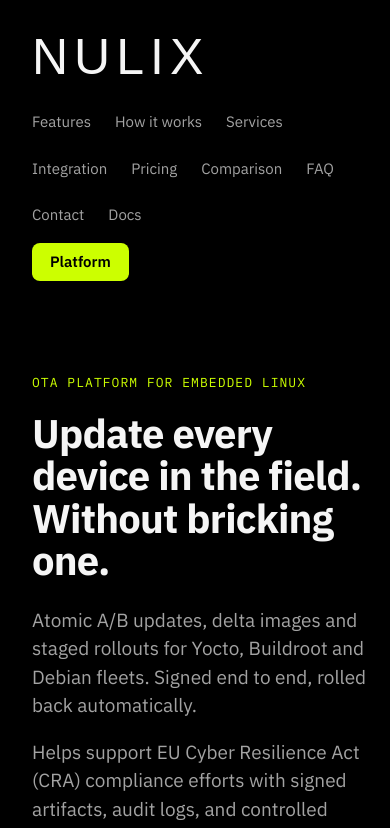
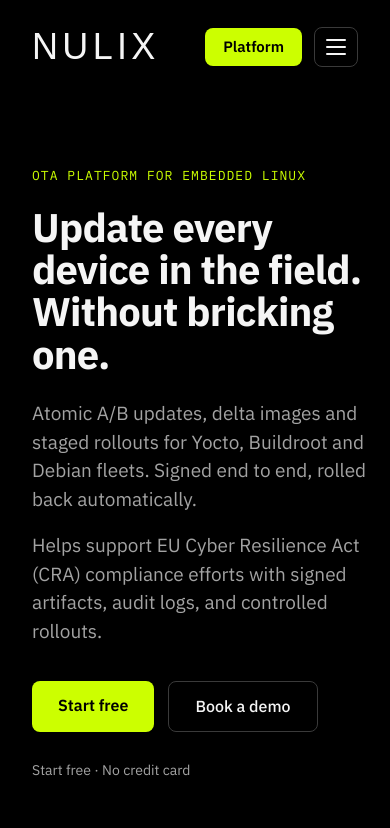
Before and after one commit to nulix/nulix.io, a Next.js app: page / in a window 390 px wide. Shown: the top 828 px of the page. Built offline with nearby package versions, Linux system fonts and the light colour scheme; a web font is replaced by a local one.

Commit message:
Keep Platform CTA visible beside mobile menu toggle
Signed-off-by: Matija Tudan <tudan.matija@gmail.com>

```diff
--- a/app/components/Header.tsx
+++ b/app/components/Header.tsx
@@ -1,4 +1,10 @@
+"use client";
+
+import { useState } from "react";
+
 export default function Header() {
+  const [open, setOpen] = useState(false);
+
   return (
     <header className="wrap nav">
       <a href="/" className="logo" style={{ textDecoration: "none" }}>NULIX</a>
@@ -13,8 +19,31 @@
         <a href="/#demo">Contact</a>
         <a href="https://docs.nulix.io" target="_blank" rel="noopener">Docs</a>
       </nav>
-      <div className="nav-actions">
-        <a href="https://platform.nulix.io" className="btn btn-primary btn-sm">Platform</a>
+      <div className="nav-right">
+        <a href="https://platform.nulix.io" className="btn btn-primary btn-sm nav-platform">Platform</a>
+        <button
+          className={`nav-toggle ${open ? "is-open" : ""}`}
+          onClick={() => setOpen(!open)}
+          aria-expanded={open}
+          aria-label="Toggle menu"
+        >
+          <span className="nav-toggle-bar" />
+          <span className="nav-toggle-bar" />
+          <span className="nav-toggle-bar" />
+        </button>
+      </div>
+      <div className={`nav-menu ${open ? "open" : ""}`}>
+        <nav className="nav-links-mobile">
+          <a href="/#features" onClick={() => setOpen(false)}>Features</a>
+          <a href="/#how" onClick={() => setOpen(false)}>How it works</a>
+          <a href="/services" onClick={() => setOpen(false)}>Services</a>
+          <a href="/#integration" onClick={() => setOpen(false)}>Integration</a>
+          <a href="/#pricing" onClick={() => setOpen(false)}>Pricing</a>
+          <a href="/#comparison" onClick={() => setOpen(false)}>Comparison</a>
+          <a href="/#faq" onClick={() => setOpen(false)}>FAQ</a>
+          <a href="/#demo" onClick={() => setOpen(false)}>Contact</a>
+          <a href="https://docs.nulix.io" target="_blank" rel="noopener">Docs</a>
+        </nav>
       </div>
     </header>
   );
--- a/app/globals.css
+++ b/app/globals.css
@@ -17,6 +17,7 @@
 .logo { font-family: var(--font-logo), "Goldman", system-ui, sans-serif; font-size: 50px; font-weight: 400; letter-spacing: 0.12em; color: var(--text); user-select: none; -webkit-user-select: none; -moz-user-select: none; -ms-user-select: none; }
 .nav-links { display: flex; flex-wrap: wrap; gap: 24px; font-size: 15px; }
 .nav-actions { display: flex; flex-wrap: wrap; gap: 10px; align-items: center; }
+.nav-right { display: flex; align-items: center; gap: 12px; flex-shrink: 0; }
 
 .btn { display: inline-block; padding: 15px 26px; border-radius: 8px; font-weight: 600; font-size: 16px; line-height: 1.2; }
 .btn-primary { background: var(--accent); color: var(--on-accent); border: none; } .btn-primary:hover { color: var(--on-accent); filter: brightness(1.08); }
@@ -114,3 +115,61 @@
 .faq-item { background: var(--surface); border: 1px solid var(--border); border-radius: 12px; padding: 18px 22px; }
 .faq-item summary { cursor: pointer; font-weight: 600; }
 .faq-item p { margin-top: 10px; color: var(--muted); }
+
+.nav-toggle {
+  display: none;
+  background: transparent;
+  border: 1px solid var(--border-2);
+  border-radius: 8px;
+  width: 44px;
+  height: 40px;
+  padding: 0;
+  cursor: pointer;
+  z-index: 2;
+  flex-shrink: 0;
+  flex-direction: column;
+  align-items: center;
+  justify-content: center;
+  gap: 5px;
+  transition: border-color .2s ease, background .2s ease;
+}
+.nav-toggle:hover { border-color: var(--border-2); background: var(--surface); }
+.nav-toggle-bar {
+  display: block;
+  width: 20px;
+  height: 2px;
+  border-radius: 2px;
+  background: var(--text);
+  transition: transform .3s ease, opacity .2s ease;
+}
+.nav-toggle.is-open .nav-toggle-bar:nth-child(1) { transform: translateY(7px) rotate(45deg); }
+.nav-toggle.is-open .nav-toggle-bar:nth-child(2) { opacity: 0; transform: scaleX(0); }
+.nav-toggle.is-open .nav-toggle-bar:nth-child(3) { transform: translateY(-7px) rotate(-45deg); }
+
+.nav-menu { display: none; }
+.nav-links-mobile { display: flex; flex-direction: column; gap: 16px; width: 100%; }
+@media (max-width: 1080px) {
+  .nav { gap: 12px; position: relative; flex-wrap: nowrap; }
+  .logo { font-size: 36px; }
+  .nav-links { display: none; }
+  .nav-toggle { display: flex; }
+  .nav-menu {
+    display: flex;
+    position: absolute;
+    top: 100%;
+    left: 0;
+    right: 0;
+    background: var(--bg);
+    border-bottom: 1px solid var(--border);
+    flex-direction: column;
+    align-items: flex-start;
+    gap: 16px;
+    padding: 16px 32px;
+    z-index: 10;
+    opacity: 0;
+    transform: translateY(-8px);
+    pointer-events: none;
+    transition: opacity .25s ease, transform .25s ease;
+  }
+  .nav-menu.open { opacity: 1; transform: translateY(0); pointer-events: auto; }
+}
```
